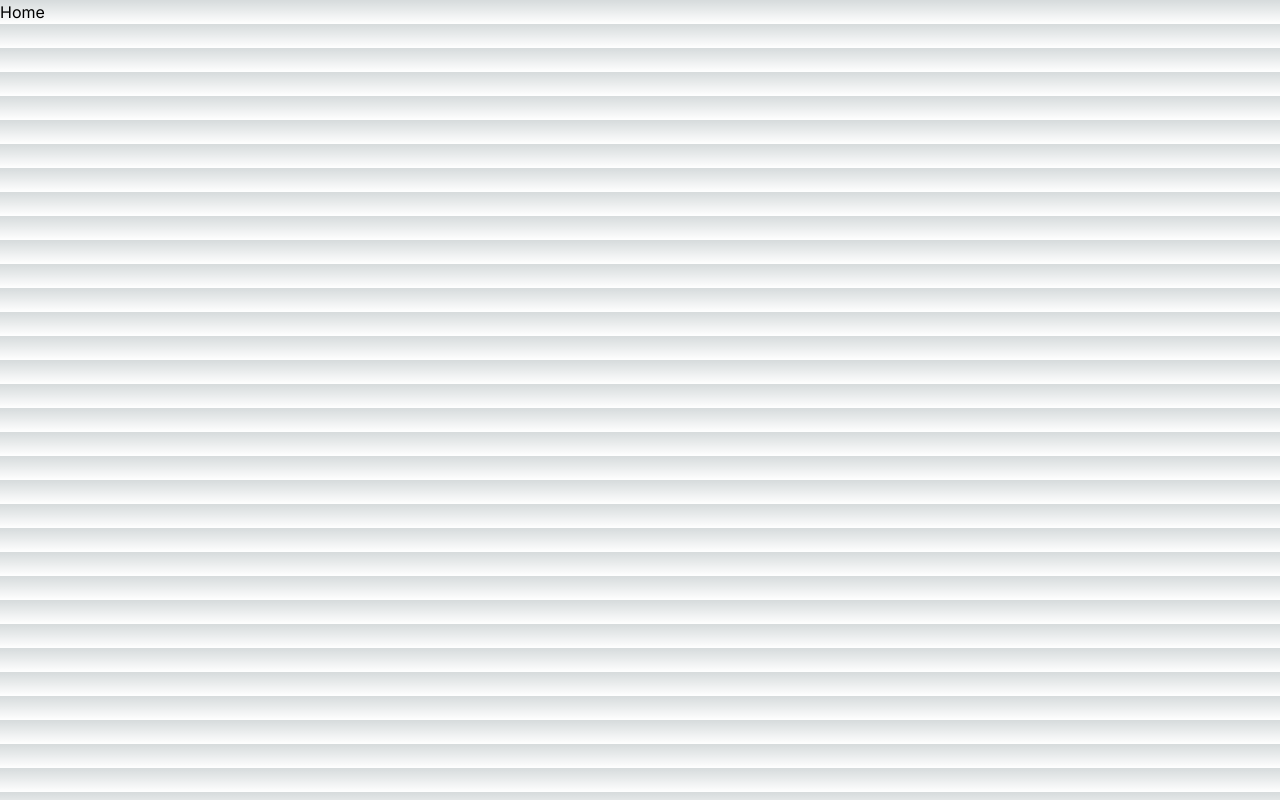
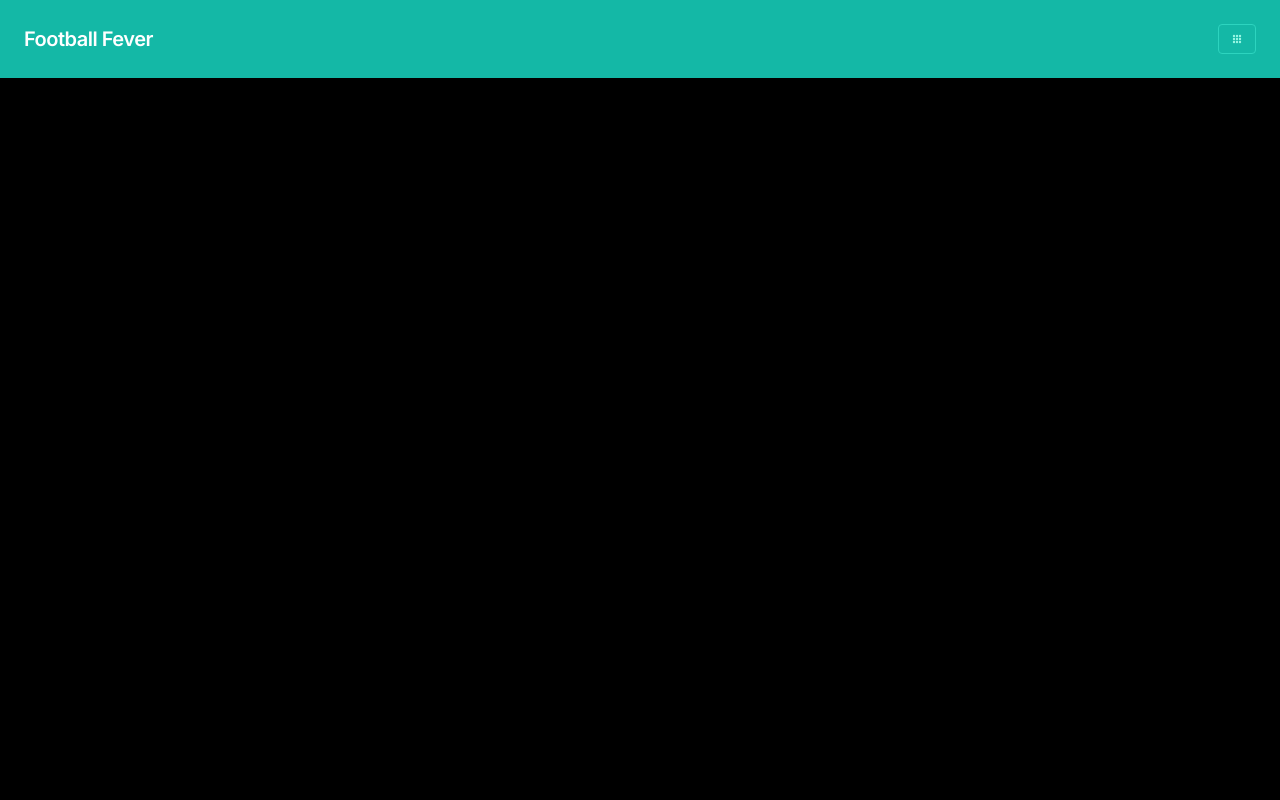
Before and after one commit to AestheticDebuggers/football-fever, a Next.js app: page / in a window 1280 px wide. Built offline with nearby package versions, Linux system fonts and the light colour scheme.

Commit message:
feat : navbar

```diff
--- /dev/null
+++ b/src/app/components/NavBar.tsx
@@ -0,0 +1,83 @@
+import React, { useState } from "react";
+import Link from "next/link";
+import { motion, AnimatePresence } from "framer-motion";
+
+const Navbar = () => {
+  const [isOpen, setIsOpen] = useState(false);
+
+  const toggleMenu = () => {
+    setIsOpen(!isOpen);
+  };
+
+  const closeMenu = () => {
+    setIsOpen(false);
+  };
+
+  return (
+    <nav className="flex items-center justify-between flex-wrap bg-teal-500 p-6">
+      <div className="flex items-center flex-shrink-0 text-white mr-6">
+        <span className="font-semibold text-xl tracking-tight">Football Fever</span>
+      </div>
+
+      <div className="lg">
+        <AnimatePresence>
+          {isOpen && (
+            <motion.div
+              key="menu"
+              initial={{ x: "100%" }}
+              animate={{ x: 0 }}
+              exit={{ x: "100%" }}
+              transition={{ duration: 0.5, ease: "easeInOut" }}
+              className="fixed right-0 top-0 h-full w-1/5 bg-teal-500 overflow-y-auto p-6"
+            >
+              <button onClick={closeMenu} className="float-right text-lg">
+                X
+              </button>
+              <Link href="/">
+                <p className="block mt-4 text-teal-200 hover:text-white" onClick={closeMenu}>
+                  Home
+                </p>
+              </Link>
+              <Link href="/about">
+                <p className="block mt-4 text-teal-200 hover:text-white" onClick={closeMenu}>
+                  About
+                </p>
+              </Link>
+              <Link href="/contact">
+                <p className="block mt-4 text-teal-200 hover:text-white" onClick={closeMenu}>
+                  Contact
+                </p>
+              </Link>
+            </motion.div>
+          )}
+        </AnimatePresence>
+
+        <button
+          onClick={toggleMenu}
+          className="flex items-center px-3 py-2 border rounded text-teal-200 border-teal-400 hover:text-white hover:border-white"
+        >
+          <svg
+            className="fill-current h-3 w-3"
+            viewBox="0 0 20 20"
+            xmlns="http://www.w3.org/2000/svg"
+          >
+            <title>Menu</title>
+            <circle cx="5" cy="5" r="2" />
+            <circle cx="10" cy="5" r="2" />
+            <circle cx="15" cy="5" r="2" />
+            <circle cx="5" cy="10" r="2" />
+            <circle cx="10" cy="10" r="2" />
+            <circle cx="15" cy="10" r="2" />
+            <circle cx="5" cy="15" r="2" />
+            <circle cx="10" cy="15" r="2" />
+            <circle cx="15" cy="15" r="2" />
+          </svg>
+
+
+        </button>
+      </div>
+    </nav>
+  );
+};
+
+export default Navbar;
--- a/src/app/page.tsx
+++ b/src/app/page.tsx
@@ -1,9 +1,14 @@
-import React from 'react'
+"use client"
+import React from 'react';
+import Navbar from './components/NavBar'; // Adjust the path if needed
 
 function Home() {
   return (
-    <div className='mx-auto'>Home</div>
-  )
+    <div className='mx-auto h-screen bg-black min-h-full min-w-full'>
+      <Navbar />
+      {/* Add your main content here */}
+    </div>
+  );
 }
 
-export default Home
+export default Home;
```
Also changed, not shown: package.json (+7 -5 lines), src/app/components/matchlist.tsx (deleted), 1 other file (tests, documents, lock files or other folders).
